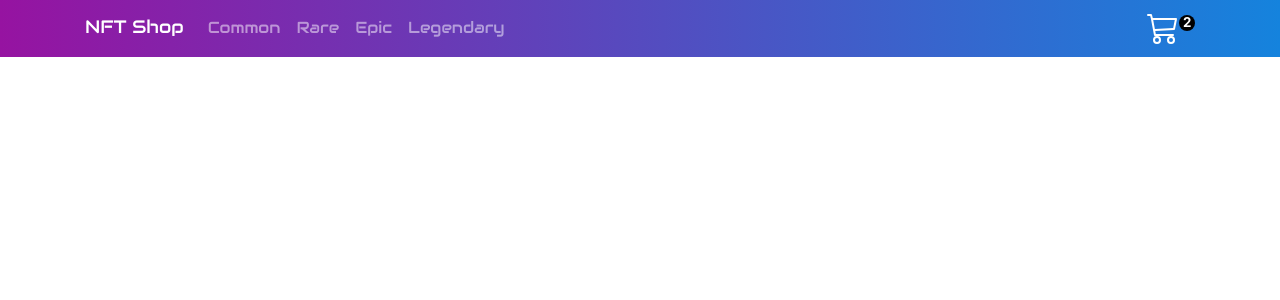
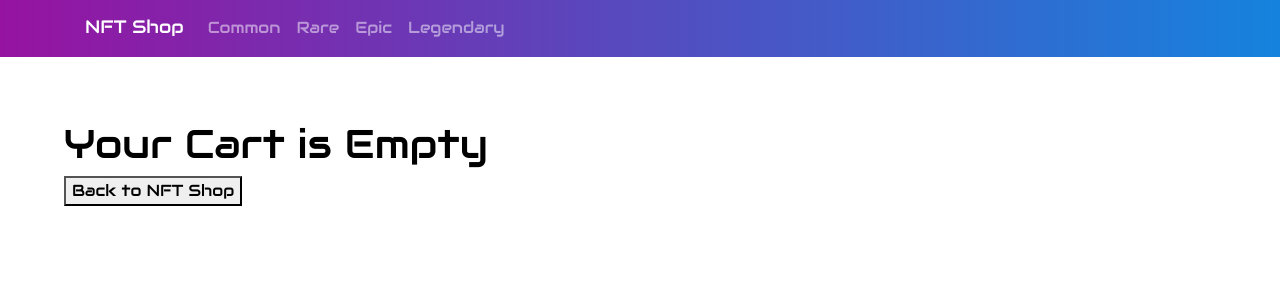
Before and after one commit to jpmascaretti/nftshop-mascaretti, a React (Create React App) app: page /cart in a window 1280 px wide. Shown: the top 300 px of the page. Built offline with nearby package versions, Linux system fonts and the light colour scheme.

Commit message:
cart stuff almost done

```diff
--- a/src/components/Cart/Cart.css
+++ b/src/components/Cart/Cart.css
@@ -1,7 +1,7 @@
 @import url("https://fonts.googleapis.com/css2?family=Audiowide&display=swap");
 
 
-.temporary__cart {
+.cart__noitems {
     position: absolute;
     top: 15%;
     left: 5%;
--- a/src/components/Cart/Cart.js
+++ b/src/components/Cart/Cart.js
@@ -1,27 +1,57 @@
-import React, { useContext } from "react";
+import React, { useContext, useState, useEffect} from "react";
+import {useHistory} from "react-router-dom"
 import { ModeContext } from "../CartContext/CartContext";
+import CartItem from "../CartItem/CartItem";
 import "./Cart.css";
 
+
+
 const Cart = () => {
-  const { cartState } = useContext(ModeContext);
+  const {cartState, removeItemFromCart} = useContext(ModeContext);
+  const [cartSummative, setCartGrandTotal] = useState(0)
+
+
+  const routeHistory = useHistory();
+
+  useEffect(() => {
+    let cartGrandTotal = 0
+
+    cartState.forEach((cartItem) => {
+        if (typeof cartItem === "object") {
+          cartGrandTotal =
+            cartGrandTotal +
+            cartItem.price * cartState[cartState.indexOf(cartItem) + 1];
+        }
+      setCartGrandTotal(cartGrandTotal)
+      });
+
+  }, [cartState])
+
 
   return (
+
+    cartState.length===0 ?
+    <div className="cart__noitems">
+        <h1>Your Cart is Empty</h1>
+        <button onClick={(e)=> routeHistory.push("/")}>Back to NFT Shop</button>
+    </div>
+    :
     <div>
       {cartState.map((element, i) =>
         typeof element === "object" ? (
-        <ul>
-          <li key={i}>{element.title} </li>
-          <li>Price: {element.price}.000 ETH</li>
-          <li>Quantity: {cartState[cartState.indexOf(element) + 1]}</li>
-          <li>Total: {element.price * cartState[cartState.indexOf(element) + 1]}.000 ETH</li>
-        </ul>
+        <React.Fragment key={i}>
+          <CartItem element={element} cartState={cartState} />
+          <button onClick={() => removeItemFromCart(element)}>Remove Item</button>
+        </React.Fragment>
         ) : null
       )}
-      <div>
-
-      </div>
+      <div>Grand Total: {cartSummative}.000 ETH</div>
     </div>
   );
+
+
 };
 
+
+
 export default Cart;
--- a/src/components/CartContext/CartContext.js
+++ b/src/components/CartContext/CartContext.js
@@ -42,10 +42,19 @@ const CartContext = (props) => {
     }
   }
 
+  function removeItemFromCart(cartItemToRemove) {
+    const cartItemDeleted = cartState;
+    cartItemDeleted.splice(
+      cartItemDeleted.indexOf(cartItemToRemove),
+      2
+    );
+    setCartState([...cartItemDeleted]);
+  }
+
   console.log(cartState)
 
   return (
-    <ModeContext.Provider value={{removeCartItem, addItemToCart, cartState}}>
+    <ModeContext.Provider value={{removeCartItem, addItemToCart, removeItemFromCart , cartState}}>
       {props.children}
     </ModeContext.Provider>
   );
--- /dev/null
+++ b/src/components/CartItem/CartItem.js
@@ -0,0 +1,16 @@
+import React from 'react'
+
+const CartItem = ({element, cartState}) => {
+
+    return (
+        <ul>
+          <li >{element.title} </li>
+          <li>Price: {element.price}.000 ETH</li>
+          <li>Quantity: {cartState[cartState.indexOf(element) + 1]}</li>
+          <li>Total: {element.price * cartState[cartState.indexOf(element) + 1]}.000 ETH</li>
+        </ul>
+
+    )
+}
+
+export default CartItem
--- a/src/components/NavigationBar/NavBar/NavBar.js
+++ b/src/components/NavigationBar/NavBar/NavBar.js
@@ -1,10 +1,14 @@
-import React from "react";
+import React, {useContext} from "react";
 import { Navbar, Nav, Container } from "react-bootstrap";
 import CartWidget from "../CartWidget/CartWidget";
+import { ModeContext } from "../../CartContext/CartContext";
 import "./NavBar.css";
 import { Link } from "react-router-dom";
 
 const Navigation = () => {
+
+  const {cartState} = useContext(ModeContext);
+
   return (
     <>
       <Navbar
@@ -54,7 +58,7 @@ const Navigation = () => {
               </Nav.Link>
             </Nav>
           </Navbar.Collapse>
-          <CartWidget />
+          {cartState.length===0 ? null : <CartWidget />}
         </Container>
       </Navbar>
     </>
```
